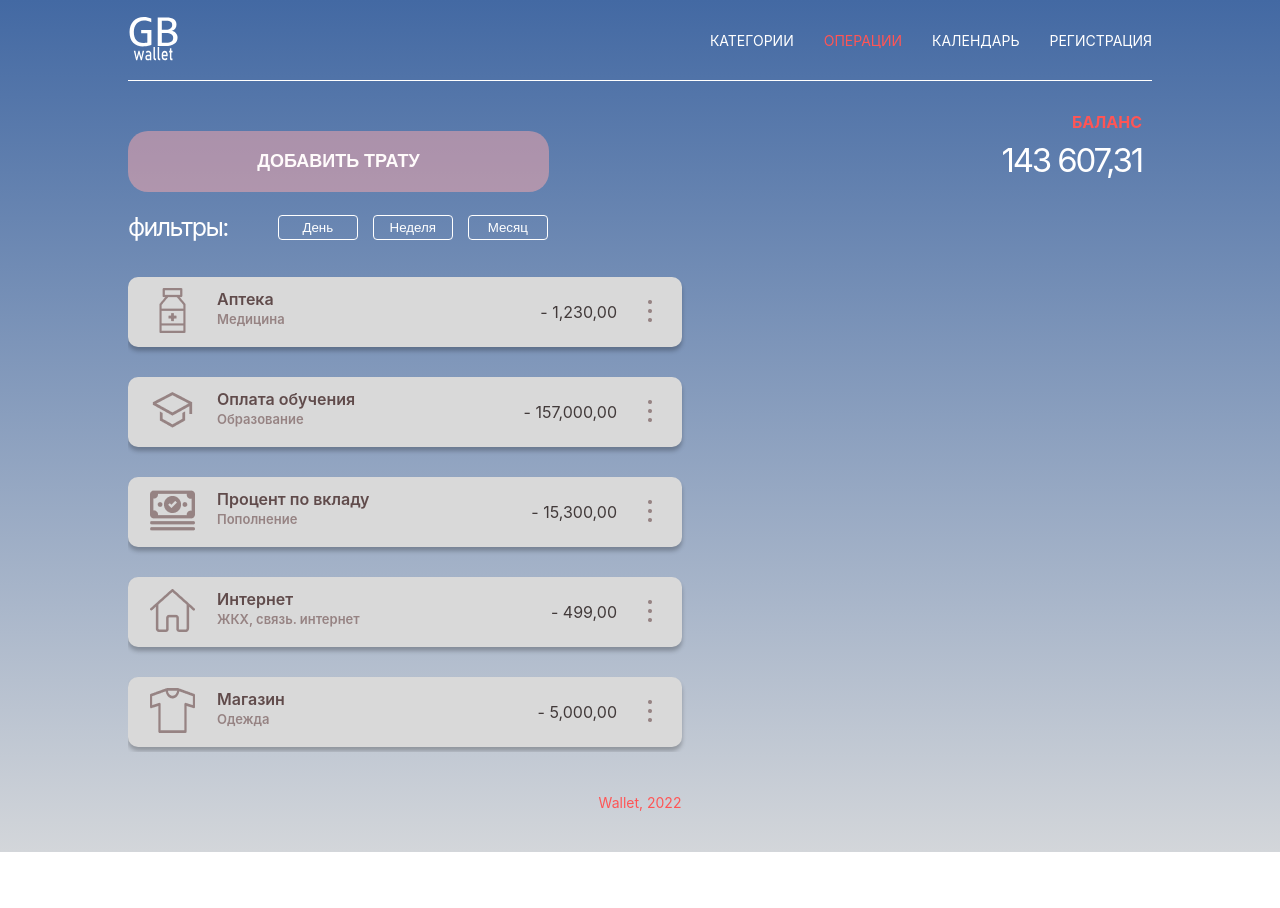
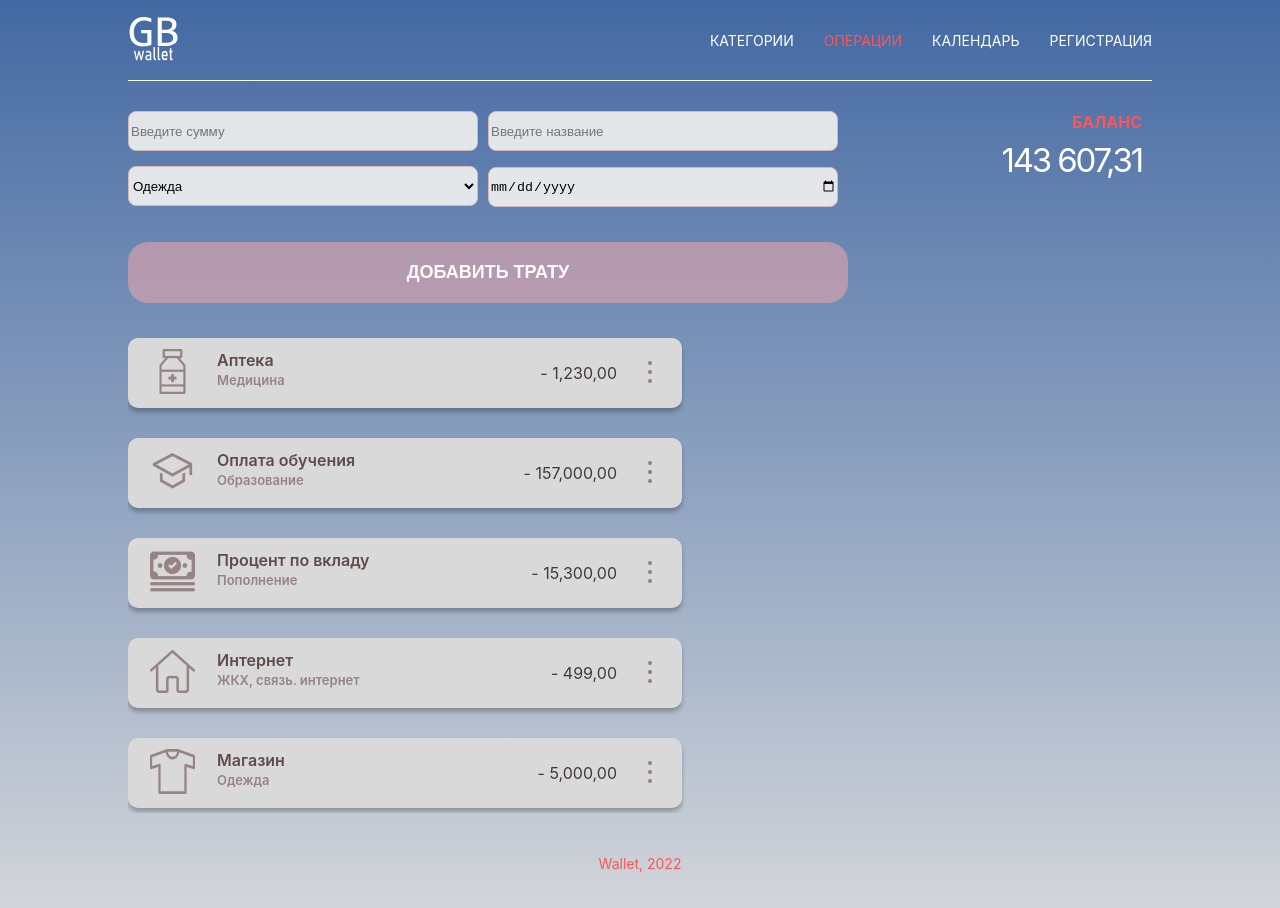
Before and after one commit to Mercique/Wallet-project, a React (Create React App) app: page / in a window 1280 px wide. Shown: the top 908 px of the page. Before the commit the page ends 852 px from the top, so only its background shows below. Built offline with nearby package versions, Linux system fonts and the light colour scheme.

Commit message:
fix Form component

```diff
--- a/src/components/PaymentForm/PaymentForm.css
+++ b/src/components/PaymentForm/PaymentForm.css
@@ -5,7 +5,7 @@
 
 
 .add_spend_button {
-    width: 421px;
+    width: 100%;
     height: 61px;
     padding: 14px 120px;
     border-style: none;
@@ -29,6 +29,17 @@
     display: flex;
     flex-direction: column;
     padding-top: 30px;
+}
+
+.expenses_input {
+    box-sizing: border-box;
+    width: 350px;
+    height: 40px;
+    border: 1px solid #d0bbbb;
+    background: rgba(238, 238, 238, 0.93);
+    margin-right: 10px;
+    border-radius: 8px;
+    margin-bottom: 15px;
 }
 
 .balance {
@@ -55,37 +66,3 @@
     text-transform: lowercase;
     color: #FFFFFF;
 }
-
-.filter-form {
-    display: flex;
-    margin-top: 20px;
-    align-items: center;
-}
-
-.filter-btn {
-    box-sizing: border-box;
-    width: 80px;
-    height: 25px;
-    border: 1px solid #FFFFFF;
-    background-color: rgba(255, 255, 255, 0);
-    margin-right: 15px;
-    border-radius: 4px;
-    color: #FFFFFF;
-}
-
-.filter-btn:focus {
-    background-color: rgba(255, 169, 169, 0.49);
-    color: rgb(32, 32, 32);
-    border-color: rgba(255, 169, 169, 0.49);
-}
-
-.filter-label {
-    font-weight: 400;
-    font-size: 25px;
-    margin: 0px;
-    letter-spacing: -0.065em;
-    text-transform: lowercase;
-    color: #FFFFFF;
-    margin-right: 50px;
-
-}
--- a/src/components/PaymentForm/PaymentForm.jsx
+++ b/src/components/PaymentForm/PaymentForm.jsx
@@ -1,31 +1,75 @@
 import "./PaymentForm.css";
 import { useState } from "react";
-import { Modal } from "../Modal/Modal";
 
-export const PaymentForm = ({addNewPayment, paymentList, categoryList}) => {
-  const [modalActive, setModalActive] = useState(false);
+export const PaymentForm = ({ addNewPayment }) => {
+  const [name, setName] = useState("");
+  const [value, setValue] = useState("");
+  const [date, setDate] = useState("");
+  const [category, setCategory] = useState("Одежда");
+
+  const getCurrentDate = () => {
+    const today = new Date();
+    const options = {
+      year: "numeric",
+      month: "numeric",
+      day: "numeric",
+    };
+    return new Intl.DateTimeFormat("UTC", options).format(today);
+  }
+
+  const resetForm = (e) => {
+    let inputsValues = e.target.elements;
+    inputsValues.name.value = ''
+    inputsValues.value.value = ''
+    inputsValues.date.value = ''
+    setName('');
+    setValue('');
+    setDate('');
+    setCategory('Одежда');
+  }
 
   const handleSubmit = (e) => {
     e.preventDefault();
-  };
+    addNewPayment({
+      id: '',
+      name: name,
+      date: date ? date : getCurrentDate(),
+      category: category,
+      value: value,
+      img: ''
+    })
+    resetForm(e)
+  }
 
   return (
     <>
       <div className="content-wrapper">
         <form onSubmit={handleSubmit} className="payment-input-form">
-          <button
-            className="add_spend_button"
-            onClick={() => setModalActive(true)}
-          >
+          <div className="payment-input-form-">
+            <input className="expenses_input" type="number" name="value" placeholder="Введите сумму" onChange={(event) => setValue(event.target.value)}/>
+            <input className="expenses_input" type="text" name="name" placeholder="Введите название" onChange={(event) => setName(event.target.value)}/>
+          </div>
+          <div className="">
+            <select
+              className="expenses_input"
+              name="category"
+              value={category}
+              onChange={(event) => setCategory(event.target.value)}
+            >
+              <option id="0">Одежда</option>
+              <option id="1">Транспорт</option>
+              <option id="2">Кафе и рестораны</option>
+              <option id="3">Супермаркеты</option>
+              <option id="4">ЖКХ, связь, интернет</option>
+              <option id="5">Медицина</option>
+              <option id="6">Образование</option>
+              <option id="7">Прочие расходы</option>
+            </select>
+            <input className="expenses_input" type="date" name="date" onChange={(event) => setDate(event.target.value)}/>
+          </div>
+          <button disabled={!name | !value } className="add_spend_button">
             Добавить трату
           </button>
-          <Modal active={modalActive} setActive={setModalActive} addNewPayment={addNewPayment} paymentList={paymentList} categoryList={categoryList} />
-          <div className="filter-form">
-            <p className="filter-label">Фильтры:</p>
-            <button className="filter-btn">День</button>
-            <button className="filter-btn">Неделя</button>
-            <button className="filter-btn">Месяц</button>
-          </div>
         </form>
         <div className="balance">
           <p className="balance-label">Баланс</p>
```
